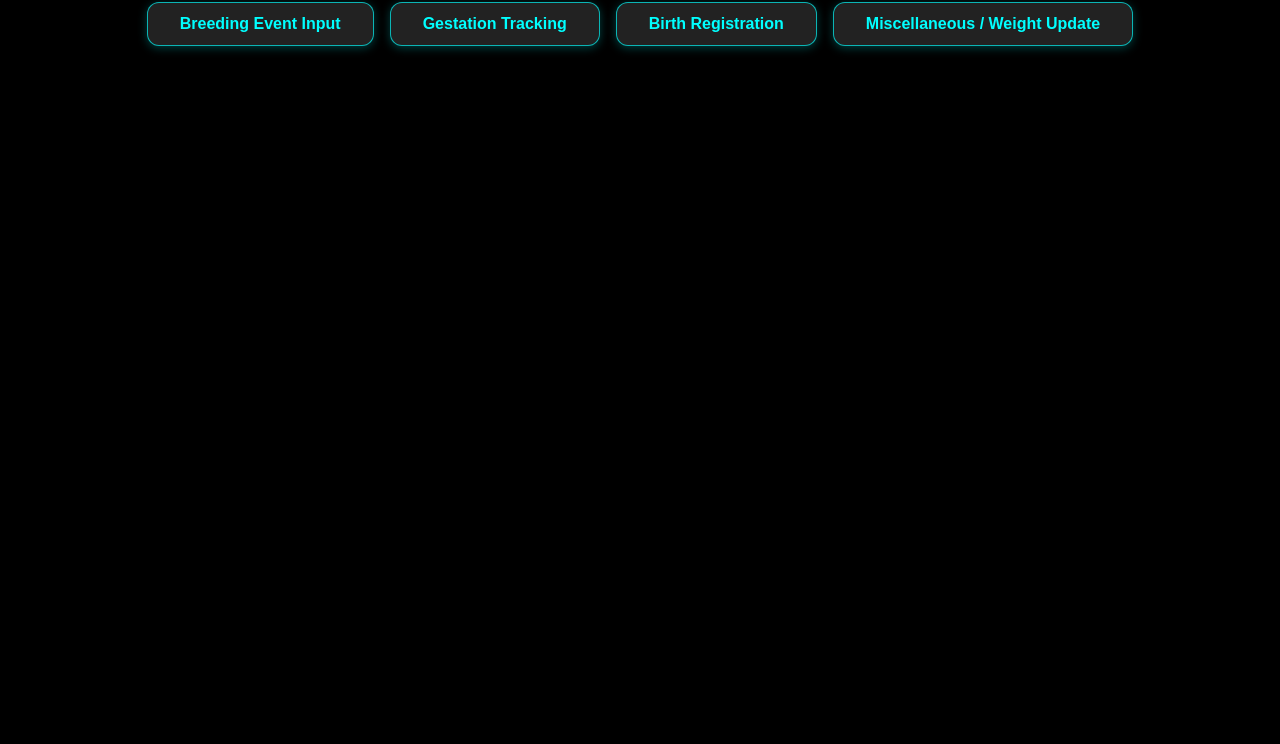
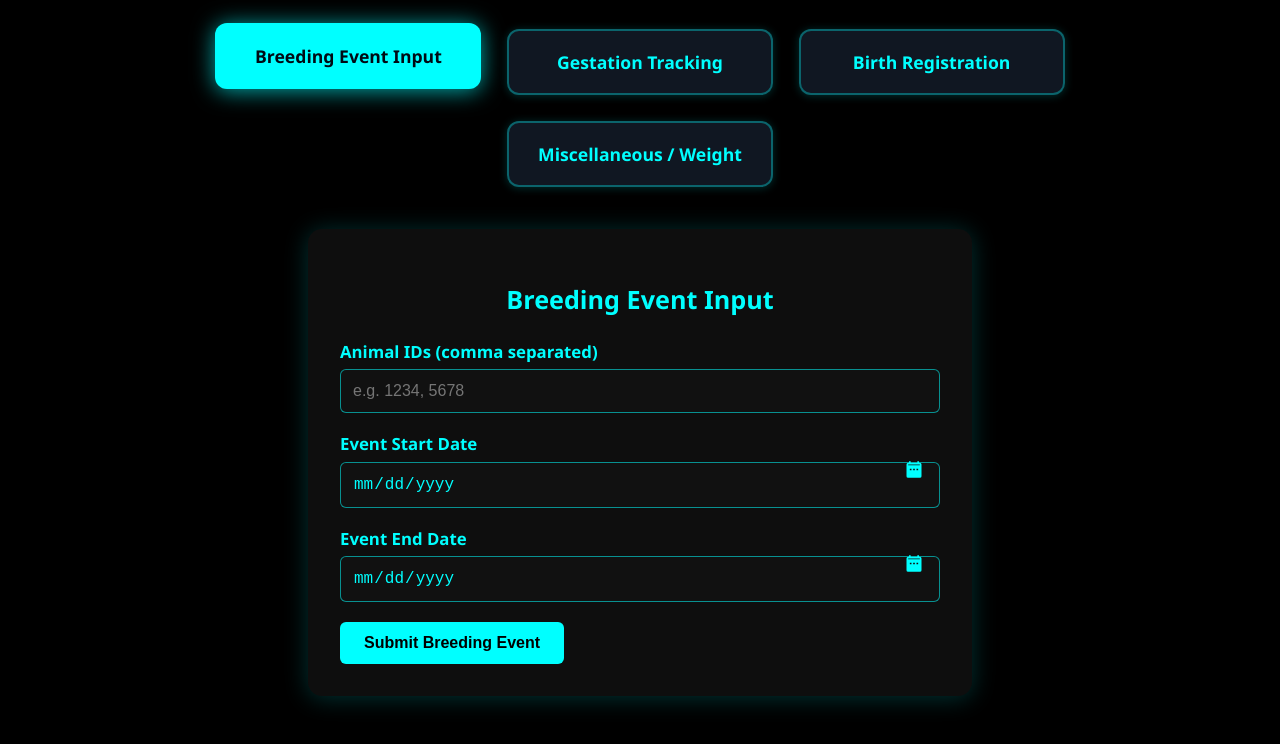
Before and after one commit to mihirdeshus/KAY-loh, a plain HTML site: page farmer.html in a window 1280 px wide. Shown: the part 165-909 px from the top of the page. Before the commit the page ends 800 px from the top, so only its background shows below. Drawn offline with Linux system fonts and the light colour scheme.

Commit message:
farmer.html

```diff
--- a/farmer.html
+++ b/farmer.html
@@ -1,89 +1,312 @@
-<!-- FARMER PORTAL: farmer.html (applies black/cyan theme, sections are independent, forms hidden until selected) -->
 <!DOCTYPE html>
 <html lang="en">
 <head>
-  <meta charset="UTF-8">
+  <meta charset="UTF-8" />
   <title>KAY-loh – Farmer Portal</title>
-  <link rel="stylesheet" href="style.css">
+  <style>
+    body {
+      background: #000;
+      color: #00ffff;
+      font-family: 'Segoe UI', sans-serif;
+      margin: 0;
+      padding: 0;
+    }
+
+    nav {
+      background-color: #000;
+      color: #00ffff;
+      display: flex;
+      justify-content: space-between;
+      align-items: center;
+      padding: 1.5rem 2rem;
+    }
+
+    nav a {
+      color: #00ffff;
+      text-decoration: none;
+      font-weight: bold;
+      font-size: 1.2rem;
+    }
+
+    .container {
+      max-width: 1000px;
+      margin: auto;
+      padding: 1.2rem 1rem 3rem;
+    }
+
+    h1 {
+      text-align: center;
+      font-size: 2.5rem;
+      margin-top: 0.5rem;
+      margin-bottom: 2.3rem;
+    }
+
+    .portal-cards-row {
+      display: flex;
+      flex-wrap: wrap;
+      justify-content: center;
+      gap: 1.6rem;
+      margin-bottom: 2.6rem;
+    }
+
+    .portal-card {
+      background: #101722;
+      color: #00ffff;
+      padding: 1.2rem 1rem;
+      font-size: 1.1rem;
+      font-weight: bold;
+      border: 2px solid #00ffff55;
+      border-radius: 12px;
+      box-shadow: 0 1px 8px #00ffff30;
+      width: 230px;
+      text-align: center;
+      cursor: pointer;
+      transition: all 0.18s ease-in-out;
+    }
+
+    .portal-card:hover,
+    .portal-card.active-card {
+      background: #00ffff;
+      color: #000a14;
+      transform: translateY(-6px);
+      box-shadow: 0 2px 22px #00ffffaa;
+    }
+
+    .hidden {
+      display: none;
+    }
+
+    .form-popup {
+      background: #0e0e0e;
+      border-radius: 14px;
+      box-shadow: 0 2px 25px rgba(0, 255, 255, 0.2);
+      width: 100%;
+      max-width: 600px;
+      margin: auto;
+      padding: 2rem;
+      font-size: 1.05rem;
+    }
+
+    .form-popup h2 {
+      text-align: center;
+      margin-bottom: 1.5rem;
+    }
+
+    label {
+      display: block;
+      font-weight: bold;
+      margin-bottom: 0.4rem;
+      color: #00ffff;
+    }
+
+    input, select, textarea {
+      width: 100%;
+      display: block;
+      margin-bottom: 1.2rem;
+      padding: 0.75rem;
+      font-size: 1rem;
+      background: #111;
+      color: #00ffff;
+      border: 1.5px solid #00ffff88;
+      border-radius: 6px;
+      box-sizing: border-box;
+    }
+
+    .date-field {
+      position: relative;
+      margin-bottom: 1.2rem;
+    }
+
+    .date-field input[type="date"] {
+      padding-right: 2.6rem;
+      -webkit-appearance: none;
+      appearance: none;
+    }
+
+    .date-field input[type="date"]::-webkit-calendar-picker-indicator {
+      opacity: 0;
+      pointer-events: none;
+    }
+
+    .calendar-icon {
+      position: absolute;
+      top: 52%;
+      right: 1rem;
+      transform: translateY(-50%);
+      cursor: pointer;
+    }
+
+    .calendar-icon svg {
+      width: 20px;
+      height: 20px;
+      fill: #00ffff;
+      pointer-events: none;
+    }
+
+    .button {
+      background: #00ffff;
+      color: #000;
+      font-weight: bold;
+      padding: 0.75rem 1.5rem;
+      font-size: 1rem;
+      border: none;
+      border-radius: 6px;
+      cursor: pointer;
+      transition: all 0.2s ease;
+    }
+
+    .button:hover {
+      transform: scale(1.04);
+      background: #0ef;
+    }
+
+    textarea {
+      resize: vertical;
+    }
+
+    @media (max-width: 700px) {
+      .portal-cards-row {
+        flex-direction: column;
+        align-items: center;
+      }
+
+      .form-popup {
+        padding: 1rem;
+      }
+    }
+  </style>
+
   <script>
-    // Functions to show/hide independent forms
     function showSection(id) {
-      const sections = ['breeding', 'gestation', 'birth', 'misc'];
-      sections.forEach(section => {
-        document.getElementById(section+'-section').style.display = 'none';
+      const all = ['breeding', 'gestation', 'birth', 'misc'];
+      all.forEach(section => {
+        document.getElementById(section + '-section').classList.add('hidden');
+        document.getElementById(section + '-tab').classList.remove('active-card');
       });
-      document.getElementById(id+'-section').style.display = 'block';
+      document.getElementById(id + '-section').classList.remove('hidden');
+      document.getElementById(id + '-tab').classList.add('active-card');
     }
-    function hideSections() {
-      const sections = ['breeding', 'gestation', 'birth', 'misc'];
-      sections.forEach(section => {
-        document.getElementById(section+'-section').style.display = 'none';
-      });
+
+    function openDatePicker(id) {
+      const input = document.getElementById(id);
+      if (input) {
+        input.focus();
+        if (typeof input.showPicker === 'function') {
+          input.showPicker();
+        }
+      }
     }
-    window.onload = hideSections;
+
+    document.addEventListener('DOMContentLoaded', () => {
+      showSection('breeding');
+    });
   </script>
 </head>
+
 <body>
   <nav>
     <div>KAY-loh</div>
-    <div>
-      <a href="index.html">Home</a>
-    </div>
+    <div><a href="index.html">Home</a></div>
   </nav>
+
   <div class="container">
     <h1>Farmer Portal</h1>
-    <div class="portal-choices">
-      <button onclick="showSection('breeding')">Breeding Event Input</button>
-      <button onclick="showSection('gestation')">Gestation Tracking</button>
-      <button onclick="showSection('birth')">Birth Registration</button>
-      <button onclick="showSection('misc')">Miscellaneous / Weight Update</button>
+
+    <div class="portal-cards-row">
+      <div class="portal-card" id="breeding-tab" onclick="showSection('breeding')">Breeding Event Input</div>
+      <div class="portal-card" id="gestation-tab" onclick="showSection('gestation')">Gestation Tracking</div>
+      <div class="portal-card" id="birth-tab" onclick="showSection('birth')">Birth Registration</div>
+      <div class="portal-card" id="misc-tab" onclick="showSection('misc')">Miscellaneous / Weight</div>
     </div>
 
-    <!-- Breeding Event Input -->
-    <div id="breeding-section" style="display:none;" class="form-popup">
+    <!-- Breeding Section -->
+    <div id="breeding-section" class="form-popup">
       <h2>Breeding Event Input</h2>
       <form>
         <label>Animal IDs (comma separated)</label>
-        <input type="text" placeholder="e.g. 1234, 5678">
-        <label>Event Start Date</label>
-        <input type="date">
-        <label>Event End Date</label>
-        <input type="date">
-        <label>Breeding Date</label>
-        <input type="date">
-        <button type="submit">Submit Breeding Event</button>
+        <input type="text" placeholder="e.g. 1234, 5678"/>
+
+        <div class="date-field">
+          <label>Event Start Date</label>
+          <input type="date" id="breeding-start-date" />
+          <span class="calendar-icon" onclick="openDatePicker('breeding-start-date')">
+            <svg xmlns="http://www.w3.org/2000/svg" viewBox="0 0 24 24">
+              <path d="M7 11h2v2H7zm4 0h2v2h-2zm4 0h2v2h-2zM19 4h-1V2h-2v2H8V2H6v2H5a2
+                2 0 0 0-2 2v14a2 2 0 0 0 2
+                2h14a2 2 0 0 0 2-2V6a2 2 0 0 0-2-2zM5 7V6h14v1H5z"
+              />
+            </svg>
+          </span>
+        </div>
+
+        <div class="date-field">
+          <label>Event End Date</label>
+          <input type="date" id="breeding-end-date" />
+          <span class="calendar-icon" onclick="openDatePicker('breeding-end-date')">
+            <svg xmlns="http://www.w3.org/2000/svg" viewBox="0 0 24 24">
+              <path d="M7 11h2v2H7zm4 0h2v2h-2zm4 0h2v2h-2zM19 4h-1V2h-2v2H8V2H6v2H5a2
+                2 0 0 0-2 2v14a2 2 0 0 0 2
+                2h14a2 2 0 0 0 2-2V6a2 2 0 0 0-2-2zM5 7V6h14v1H5z"/>
+            </svg>
+          </span>
+        </div>
+
+        <button type="submit" class="button">Submit Breeding Event</button>
       </form>
     </div>
 
-    <!-- Gestation Tracking -->
-    <div id="gestation-section" style="display:none;" class="form-popup">
+    <!-- Gestation Section -->
+    <div id="gestation-section" class="form-popup hidden">
       <h2>Gestation Tracking</h2>
       <form>
         <label>Animal ID</label>
-        <input type="text" placeholder="Animal ID">
+        <input type="text" placeholder="Animal ID"/>
+
         <label>Did it conceive?</label>
-        <div style="display: flex; justify-content: center; gap:2em;">
-          <label><input type="radio" name="conceived" value="yes" required> Yes</label>
-          <label><input type="radio" name="conceived" value="no" required> No</label>
+        <div style="display: flex; gap: 3rem; margin-bottom: 1.2rem;">
+          <label><input type="radio" name="conceived" value="yes" /> Yes</label>
+          <label><input type="radio" name="conceived" value="no" /> No</label>
         </div>
-        <label>Date Observed</label>
-        <input type="date">
-        <button type="submit">Save Gestation Update</button>
+
+        <div class="date-field">
+          <label>Date Observed</label>
+          <input type="date" id="gestation-date" />
+          <span class="calendar-icon" onclick="openDatePicker('gestation-date')">
+            <svg xmlns="http://www.w3.org/2000/svg" viewBox="0 0 24 24">
+              <path d="M7 11h2v2H7zm4 0h2v2h-2zm4 0h2v2h-2zM19 4h-1V2h-2v2H8V2H6v2H5a2
+                2 0 0 0-2 2v14a2 2 0 0 0 2 2h14a2
+                2 0 0 0 2-2V6a2 2 0 0 0-2-2zM5 7V6h14v1H5z"/>
+            </svg>
+          </span>
+        </div>
+
+        <button type="submit" class="button">Save Gestation Update</button>
       </form>
     </div>
 
-    <!-- Birth Registration -->
-    <div id="birth-section" style="display:none;" class="form-popup">
+    <!-- Birth Section -->
+    <div id="birth-section" class="form-popup hidden">
       <h2>Birth Registration</h2>
       <form>
-        <label>Date</label>
-        <input type="date">
+        <div class="date-field">
+          <label>Date</label>
+          <input type="date" id="birth-date" />
+          <span class="calendar-icon" onclick="openDatePicker('birth-date')">
+            <svg xmlns="http://www.w3.org/2000/svg" viewBox="0 0 24 24">
+              <path d="M7 11h2v2H7zm4 0h2v2h-2zm4 0h2v2h-2zM19
+                4h-1V2h-2v2H8V2H6v2H5a2 2 0
+                0 0-2 2v14a2 2 0 0 0 2
+                2h14a2 2 0 0 0 2-2V6a2 2
+                0 0 0-2-2zM5 7V6h14v1H5z"/>
+            </svg>
+          </span>
+        </div>
         <label>Mother's ID</label>
-        <input type="text" placeholder="e.g. 1234">
+        <input type="text" placeholder="e.g. 1234" />
         <label>Mother's Weight (kg)</label>
-        <input type="number" min="0" placeholder="e.g. 400">
+        <input type="number" min="0" placeholder="e.g. 400" />
         <label>Offspring Breed</label>
-        <input type="text" placeholder="e.g. Holstein, Merino, etc.">
+        <input type="text" placeholder="e.g. Holstein, Merino, etc." />
         <label>Offspring Purpose</label>
         <select>
           <option>Dairy</option>
@@ -95,13 +318,13 @@
           <option>Other</option>
         </select>
         <label>Offspring Weight (kg)</label>
-        <input type="number" min="0">
-        <button type="submit">Register Birth</button>
+        <input type="number" min="0" />
+        <button type="submit" class="button">Register Birth</button>
       </form>
     </div>
 
-    <!-- Miscellaneous / Weight Update -->
-    <div id="misc-section" style="display:none;" class="form-popup">
+    <!-- Misc Section -->
+    <div id="misc-section" class="form-popup hidden">
       <h2>Miscellaneous / Weight Update</h2>
       <form>
         <label>Choose Update Type:</label>
@@ -113,14 +336,25 @@
           <option>Health Check</option>
         </select>
         <label>Animal ID</label>
-        <input type="text" placeholder="Animal ID">
-        <label>Date</label>
-        <input type="date">
-        <label>Weight (kg) <span style="font-size:0.85em">(if applicable)</span></label>
-        <input type="number" min="0">
-        <label>Vet Sign-off (alphanumeric)</label>
-        <input type="text" placeholder="Enter vet code / number">
-        <button type="submit">Save Miscellaneous Event</button>
+        <input type="text" placeholder="Animal ID" />
+        <div class="date-field">
+          <label>Date</label>
+          <input type="date" id="misc-date" />
+          <span class="calendar-icon" onclick="openDatePicker('misc-date')">
+            <svg xmlns="http://www.w3.org/2000/svg" viewBox="0 0 24 24">
+              <path d="M7 11h2v2H7zm4 0h2v2h-2zm4
+                0h2v2h-2zM19 4h-1V2h-2v2H8V2H6v2H5a2
+                2 0 0 0-2 2v14a2 2 0
+                0 0 2 2h14a2 2 0 0 0 2-2V6a2 2
+                0 0 0-2-2zM5 7V6h14v1H5z"/>
+            </svg>
+          </span>
+        </div>
+        <label>Weight (kg)</label>
+        <input type="number" min="0" />
+        <label>Vet Sign-off</label>
+        <input type="text" placeholder="Vet ID or signature" />
+        <button type="submit" class="button">Save Entry</button>
       </form>
     </div>
   </div>
```
